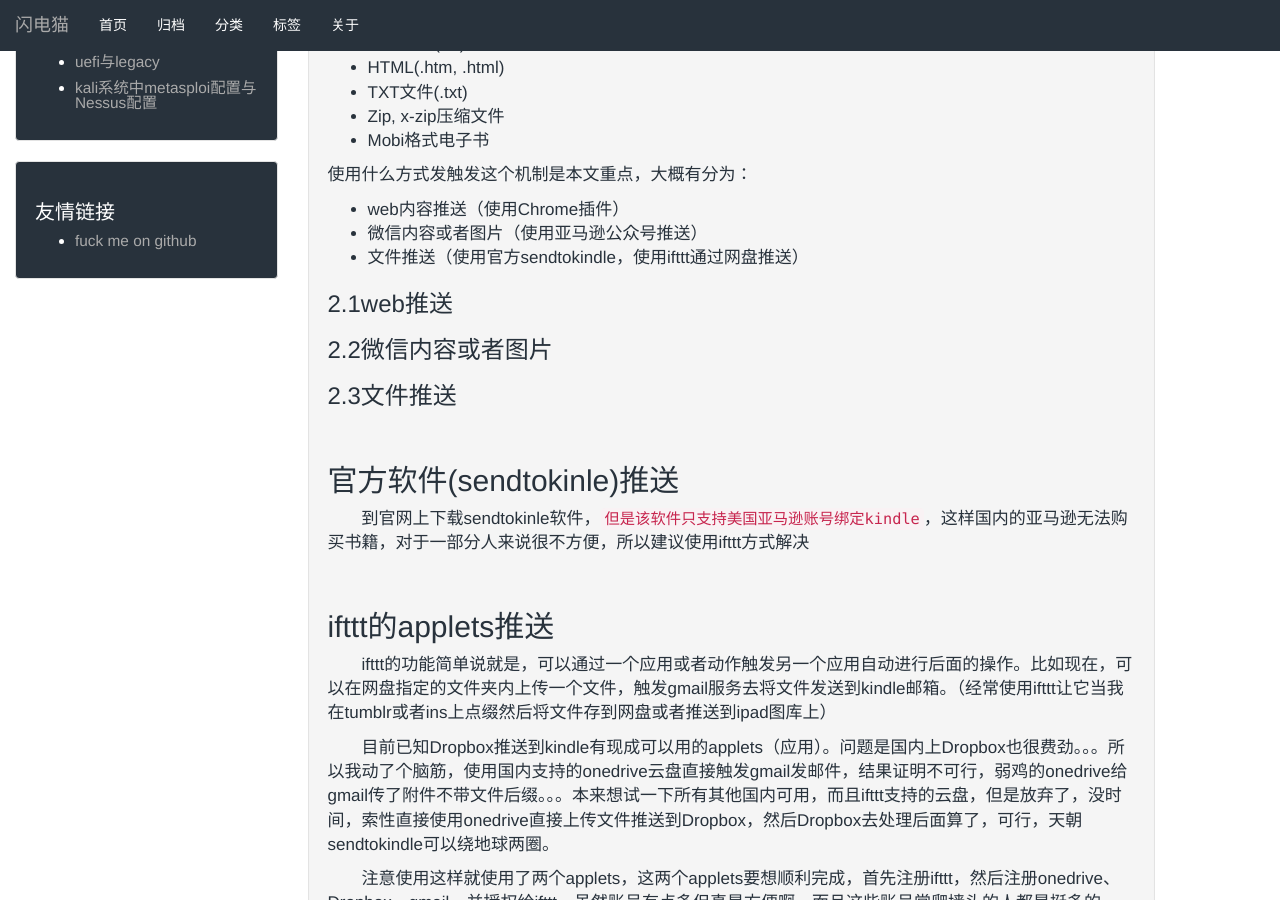
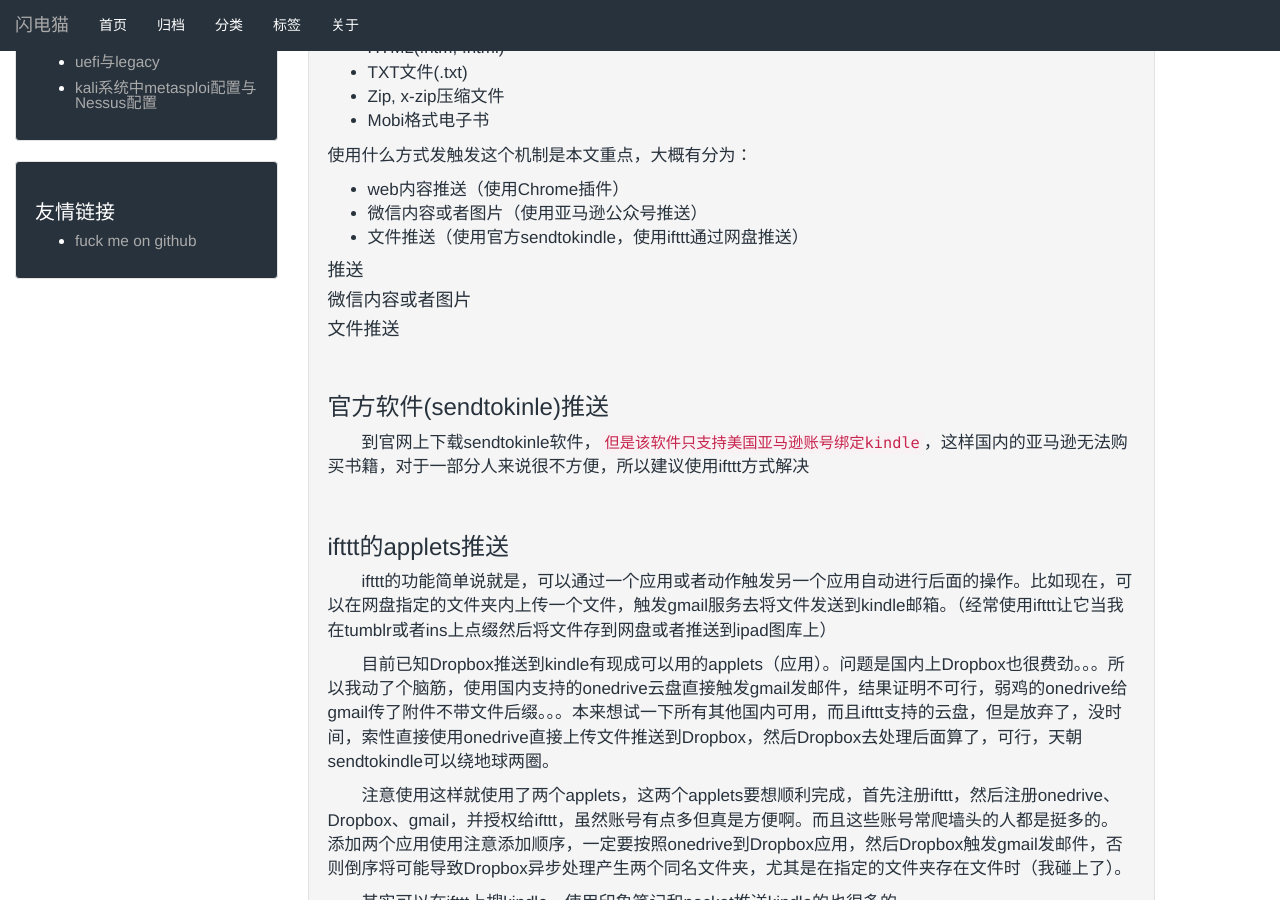
Before and after one commit to qfdmx/qfdmx.github.io, a Jekyll site: the page built from _posts/2019/2019-01-22-sendtokindle.markdown, in a window 1280 px wide and 900 px high, scrolled down 586 px. Built offline with Jekyll 4.4.1, drawn with Linux system fonts in a browser that asks for light colours.

Commit message:
sendtokindle

```diff
--- a/_posts/2019/2019-01-22-sendtokindle.markdown
+++ b/_posts/2019/2019-01-22-sendtokindle.markdown
@@ -6,13 +6,13 @@
 tags: kindle
 description: sendtokindle不完全靠谱指南
 ---
-## sendtokindle不完全靠谱指南
+### sendtokindle不完全靠谱指南
 
 ##### &emsp;&emsp;本文用于将内容发送到kindle上，kindle真是对眼睛有点好处，而且可以沉浸阅读。kindle平时建议使用飞行模式省电，最好不要开启商店，看也看不清，可以买完了推送。此外，kindle除了使用在商店购买的书籍，也可以进行导入。
 
 &nbsp;
 
-## USB直连
+### USB直连
 
 &emsp;&emsp;直接连线在windows上就能看见，在document，放文件就不做介绍，主要支持文本如下：
 
@@ -20,7 +20,7 @@
 
 &nbsp;
 
-## 邮件推送
+### 邮件推送
 
 &emsp;&emsp;kindle还支持一中邮箱附件推送的形式，就是给你的kindle分配一个邮箱，并支持配置多个可信任的邮箱，此邮箱将文件作为附件发送到kindle邮箱，可以联网推送到kindle上，支持附件类型如下：
 
@@ -37,23 +37,21 @@
 *  微信内容或者图片（使用亚马逊公众号推送）
 *  文件推送（使用官方sendtokindle，使用ifttt通过网盘推送）
 
-### 2.1web推送
+#### 推送
 
+#### 微信内容或者图片
 
-
-### 2.2微信内容或者图片
-
-### 2.3文件推送
+#### 文件推送
 
 &nbsp;
 
-## 官方软件(sendtokinle)推送
+### 官方软件(sendtokinle)推送
 
 &emsp;&emsp;到官网上下载sendtokinle软件，`但是该软件只支持美国亚马逊账号绑定kindle`，这样国内的亚马逊无法购买书籍，对于一部分人来说很不方便，所以建议使用ifttt方式解决
 
 &nbsp;
 
-## ifttt的applets推送
+### ifttt的applets推送
 
 &emsp;&emsp;ifttt的功能简单说就是，可以通过一个应用或者动作触发另一个应用自动进行后面的操作。比如现在，可以在网盘指定的文件夹内上传一个文件，触发gmail服务去将文件发送到kindle邮箱。（经常使用ifttt让它当我在tumblr或者ins上点缀然后将文件存到网盘或者推送到ipad图库上）
 
```
